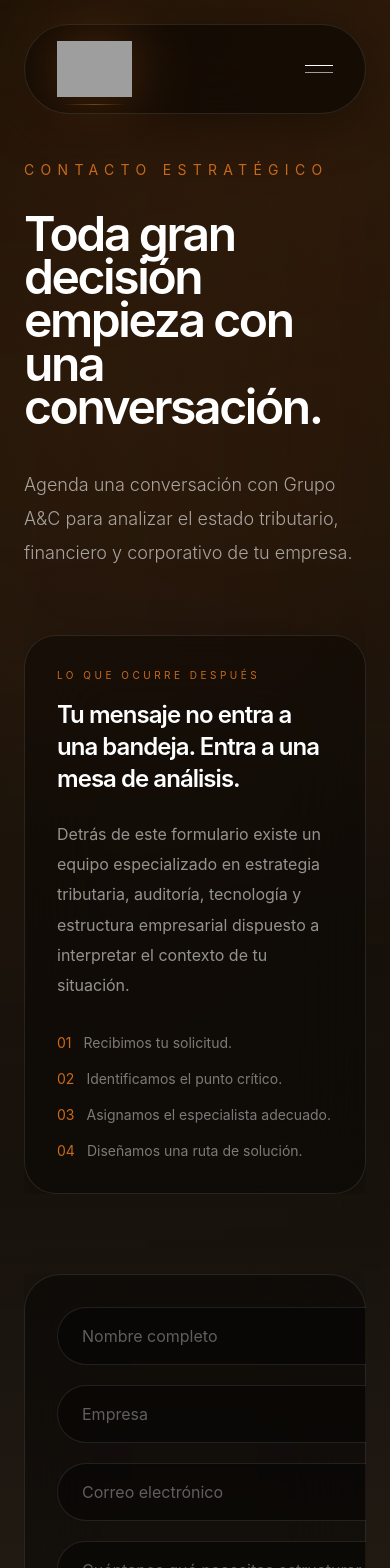
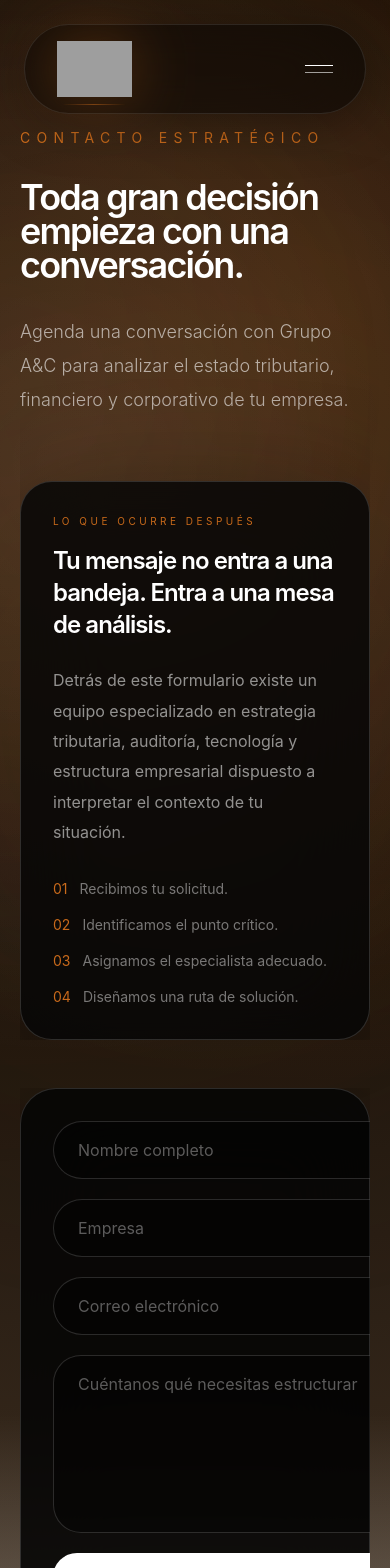
Before and after one commit to deltastudiocomunicaciones-cpu/grupo-analisis-web, a Next.js app: page /contacto in a window 390 px wide. Shown: the top 1568 px of the page. Built offline with nearby package versions, Linux system fonts and the light colour scheme; grey boxes are pictures that could not be loaded.

Commit message:
Responsive Contacto - spacing mobile inicial

```diff
--- a/app/contacto/page.tsx
+++ b/app/contacto/page.tsx
@@ -8,18 +8,28 @@ export default function ContactoPage() {
     <main className="relative min-h-screen overflow-hidden bg-gradient-to-b from-black via-[#17120d] to-[#f5f2eb] text-white">
       <Navbar />
 
-      <section className="relative z-10 pt-40 pb-40 min-h-screen overflow-hidden">
-        <div className="absolute inset-0 bg-[radial-gradient(circle_at_top_right,rgba(201,106,27,0.18),transparent_32%),linear-gradient(to_bottom,#050505_0%,#17120d_42%,#2a2118_68%,#f5f2eb_100%)] pointer-events-none" />
-        <div className="absolute top-0 right-0 w-[900px] h-[900px] bg-[#c96a1b]/10 blur-[180px]" />
+      <section className="relative z-10 pt-32 md:pt-40 pb-24 md:pb-32 min-h-screen overflow-hidden">
+        <div className="absolute inset-0 pointer-events-none">
+  <div className="absolute inset-0 bg-[radial-gradient(circle_at_18%_18%,rgba(255,255,255,0.10),transparent_28%),radial-gradient(circle_at_82%_12%,rgba(201,106,27,0.24),transparent_34%),linear-gradient(to_bottom,#050505_0%,#18110b_34%,#3a2b1d_62%,#f5f2eb_100%)]" />
 
-        <div className="relative z-10 max-w-7xl mx-auto px-6 grid grid-cols-1 lg:grid-cols-2 gap-20 items-start">
+  <div className="absolute inset-x-0 bottom-0 h-[45%] bg-gradient-to-t from-[#f5f2eb] via-[#f5f2eb]/65 to-transparent" />
+
+  <div className="absolute left-1/2 top-[18%] h-[520px] w-[520px] -translate-x-1/2 rounded-full bg-[#c96a1b]/10 blur-[160px]" />
+
+  <div className="absolute right-0 top-0 h-[780px] w-[780px] rounded-full bg-[#c96a1b]/12 blur-[180px]" />
+
+  <div className="absolute left-0 bottom-[12%] h-[420px] w-[420px] rounded-full bg-white/10 blur-[160px]" />
+</div>
+
+
+        <div className="relative z-10 max-w-7xl mx-auto px-5 sm:px-6 grid grid-cols-1 lg:grid-cols-2 gap-12 lg:gap-20 items-start">
           <Reveal>
             <div>
               <p className="uppercase tracking-[0.45em] text-sm text-[#c96a1b] mb-8">
                 Contacto Estratégico
               </p>
 
-              <h1 className="text-5xl sm:text-6xl md:text-8xl font-semibold tracking-[-0.05em] leading-[0.9] mb-10">
+              <h1 className="text-4xl sm:text-6xl md:text-8xl font-semibold tracking-[-0.05em] leading-[0.95] md:leading-[0.9] mb-8 md:mb-10">
                 Toda gran decisión empieza con una conversación.
               </h1>
 
@@ -27,7 +37,7 @@ export default function ContactoPage() {
                 Agenda una conversación con Grupo A&C para analizar el estado
                 tributario, financiero y corporativo de tu empresa.
               </p>
-              <div className="mt-16 rounded-[32px] border border-white/10 bg-black/35 p-8 shadow-[0_30px_100px_rgba(0,0,0,0.28)] backdrop-blur-2xl">
+              <div className="mt-16 rounded-[32px] border border-white/15 bg-[#060606]/85 p-8 backdrop-blur-2xl shadow-[0_30px_120px_rgba(0,0,0,0.45)]">
 
   <p className="mb-4 text-[10px] uppercase tracking-[0.35em] text-[#c96a1b]">
     Lo que ocurre después
@@ -71,27 +81,27 @@ export default function ContactoPage() {
           </Reveal>
 
           <Reveal delay={0.2}>
-            <div className="rounded-[36px] border border-white/10 bg-black/40 p-8 shadow-[0_30px_100px_rgba(0,0,0,0.32)] backdrop-blur-2xl md:p-10">
+            <div className="rounded-[36px] border border-white/15 bg-[#050505]/88 p-8 md:p-10 backdrop-blur-2xl shadow-[0_40px_140px_rgba(0,0,0,0.55)]">
               <div className="grid gap-5">
                 <input
                   placeholder="Nombre completo"
-                  className="w-full rounded-full bg-black/40 border border-white/10 px-6 py-4 text-white placeholder:text-white/35 outline-none focus:border-[#c96a1b]"
+                  className="w-full rounded-full bg-black/40 border border-white/15 px-6 py-4 text-white placeholder:text-white/35 outline-none focus:border-[#c96a1b]"
                 />
 
                 <input
                   placeholder="Empresa"
-                  className="w-full rounded-full bg-black/40 border border-white/10 px-6 py-4 text-white placeholder:text-white/35 outline-none focus:border-[#c96a1b]"
+                  className="w-full rounded-full bg-black/40 border border-white/15 px-6 py-4 text-white placeholder:text-white/35 outline-none focus:border-[#c96a1b]"
                 />
 
                 <input
                   placeholder="Correo electrónico"
-                  className="w-full rounded-full bg-black/40 border border-white/10 px-6 py-4 text-white placeholder:text-white/35 outline-none focus:border-[#c96a1b]"
+                  className="w-full rounded-full bg-black/40 border border-white/15 px-6 py-4 text-white placeholder:text-white/35 outline-none focus:border-[#c96a1b]"
                 />
 
                 <textarea
                   placeholder="Cuéntanos qué necesitas estructurar"
                   rows={6}
-                  className="w-full rounded-[28px] bg-black/40 border border-white/10 px-6 py-4 text-white placeholder:text-white/35 outline-none focus:border-[#c96a1b] resize-none"
+                  className="w-full rounded-[28px] bg-black/40 border border-white/15 px-6 py-4 text-white placeholder:text-white/35 outline-none focus:border-[#c96a1b] resize-none"
                 />
 
 
@@ -104,7 +114,7 @@ export default function ContactoPage() {
   Una conversación puede cambiar el rumbo de una empresa.
 </p>
 
-<div className="mt-8 flex min-h-[410px] items-center gap-8 rounded-[32px] border border-white/10 bg-white/[0.05] p-8 backdrop-blur-2xl">
+<div className="mt-8 flex min-h-[410px] items-center gap-8 rounded-[32px] border border-white/15 bg-[#080808]/90 p-8 backdrop-blur-2xl shadow-[0_25px_90px_rgba(0,0,0,0.45)]">
   <div className="flex w-[220px] flex-col items-center">
     <div className="h-[220px] w-[180px] overflow-hidden rounded-[24px] border border-white/10">
       <img
@@ -118,7 +128,7 @@ export default function ContactoPage() {
       Consultor Senior
     </p>
 
-    <div className="mt-3 h-px w-12 bg-[#c96a1b]/30" />
+    <div className="mt- h-px w-12 bg-[#c96a1b]/30" />
   </div>
 
   <div className="flex-1">
```
